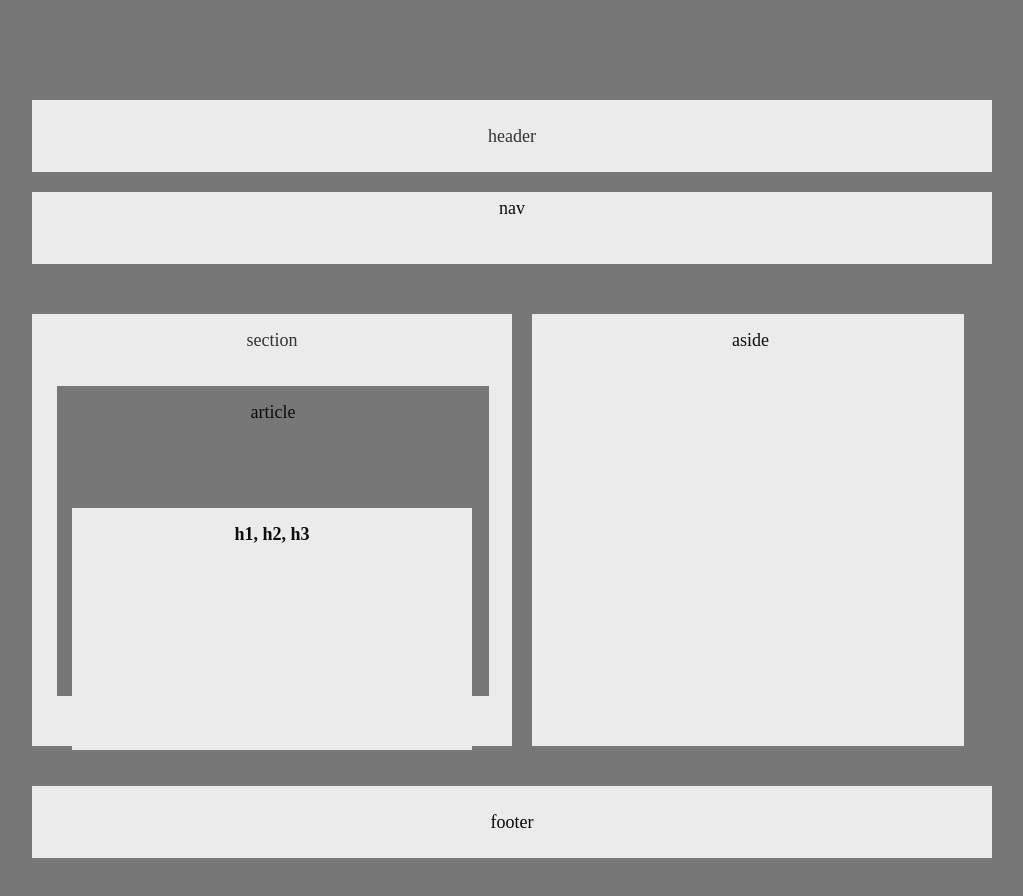
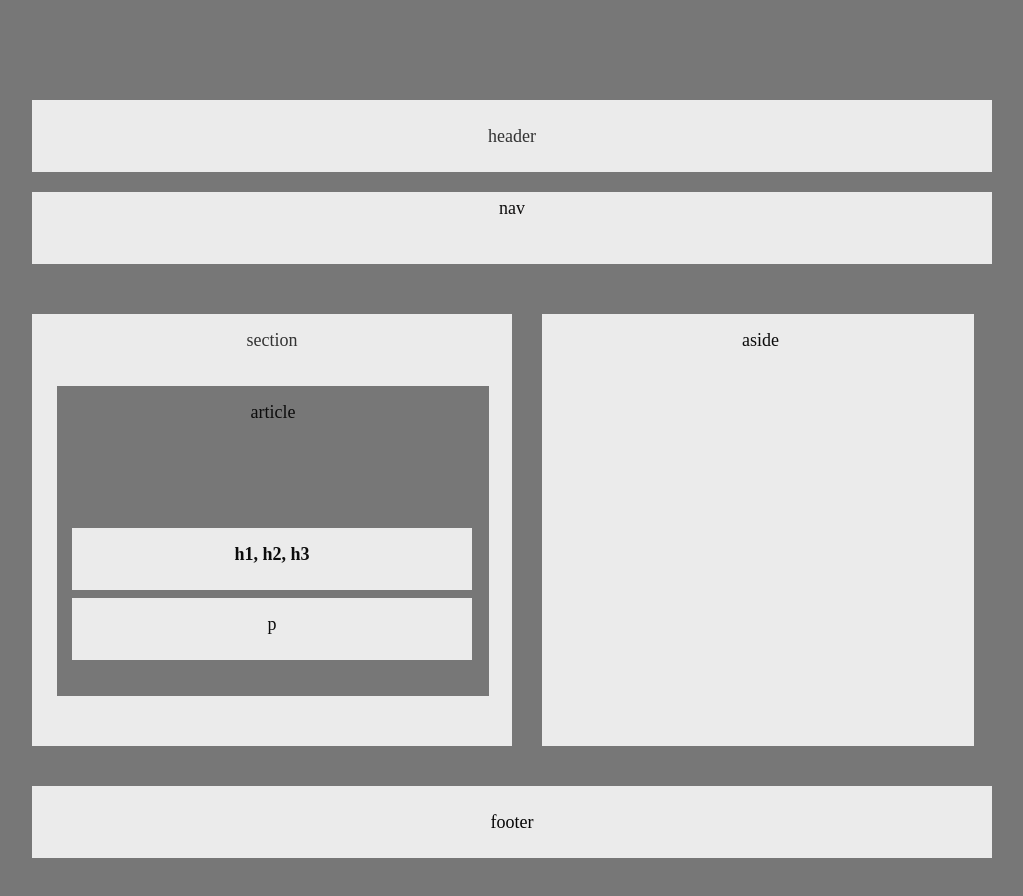
Before and after one commit to sneha3103/HW-Wireframe, a plain HTML site: page index.html in a window 1280 px wide. Shown: the whole page, without its empty margins (168-1191 px from the left). Drawn offline with Linux system fonts and the light colour scheme.

Commit message:
I have added a paragraph box and have made some minor adjustments to the aside box

```diff
--- a/index.html
+++ b/index.html
@@ -33,6 +33,10 @@
               <strong>h1, h2, h3</strong>
               </section>
 
+              <section id="paragraph">
+              p
+              </section>
+
               <footer>
               footer
               </footer>
--- a/style.css
+++ b/style.css
@@ -56,6 +56,8 @@
     padding-bottom: 422px;
     margin-bottom: 40px;
     margin-top: 50px;
+    margin-left: 10px;
+    margin-right: 10px;
   }
 
   #article {
@@ -76,7 +78,7 @@
   #heading {
     float: left;
     position: absolute;
-    bottom: 390px;
+    bottom: 550px;
     left: 240px;
     right: 120px;
     width: 400px;
@@ -84,8 +86,22 @@
     background: #ebebeb;
     padding: 20px;
     padding-top: 10px;
-    padding-bottom: 200px;
     margin-bottom: -340px;
+  }
+
+  #paragraph {
+    float: left;
+    position: absolute;
+    bottom: 480px;
+    left: 240px;
+    right: 120px;
+    width: 400px;
+    color: rgb(12, 12, 12);
+    background: #ebebeb;
+    padding: 20px;
+    padding-top: 10px;
+    margin-bottom: -340px;
+
   }
 
 
```
